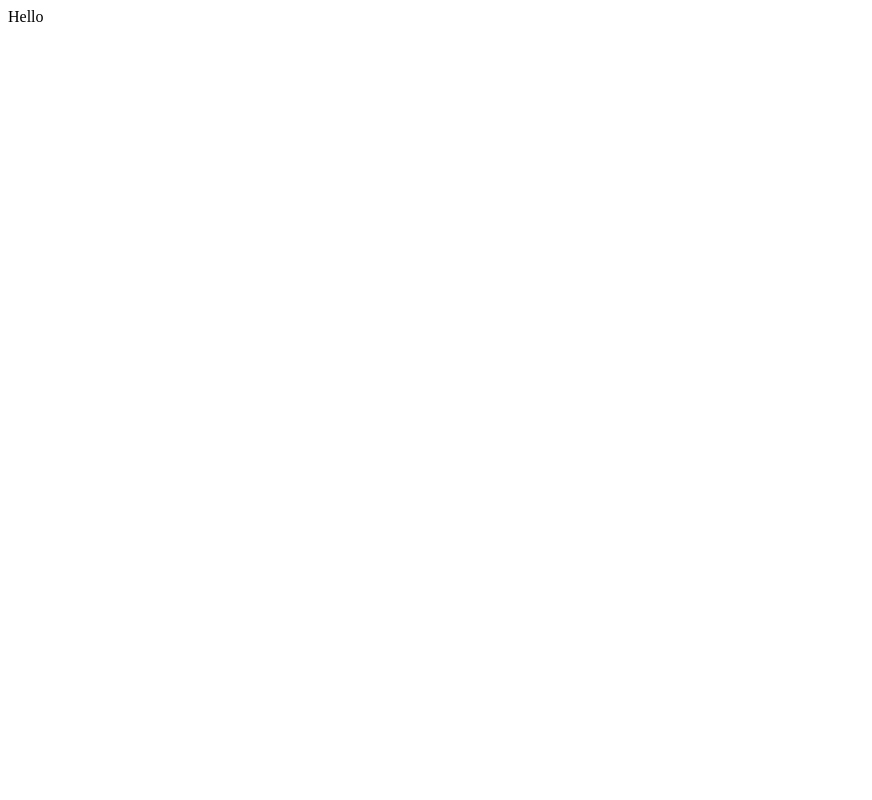
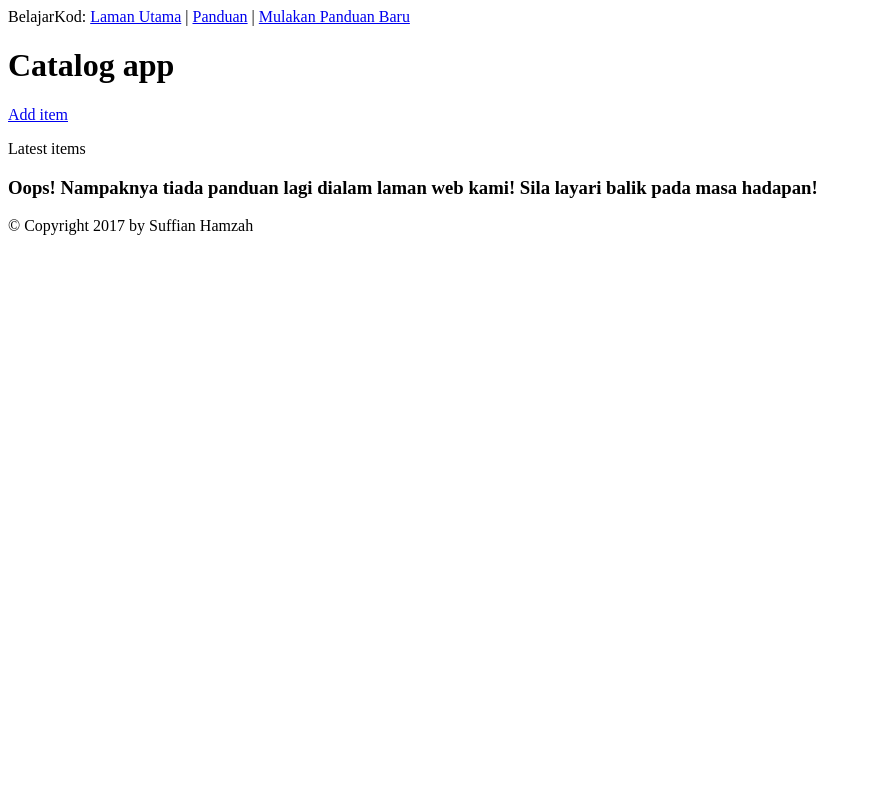
Before and after one commit to suffianhamzah/udacity-fsnd-project4, a Flask app: page / in a window 1280 px wide. Before the commit the part shown is almost empty. Shown: the whole page, without its empty margins (0-872 px from the left). Run offline with Flask 2, Linux system fonts and the light colour scheme; data that the repository does not hold is empty.

Commit message:
Added views for index, categories

```diff
--- a/catalog/__init__.py
+++ b/catalog/__init__.py
@@ -1,6 +1,6 @@
 import os
 
-from flask import Flask, render_template
+from flask import Flask, render_template, url_for
 from .models import db, Item, Category
 
 # base_dir = os.path.abspath()
@@ -15,15 +15,24 @@ db.init_app(app)
 
 @app.route('/')
 def index():
-    return 'Hello'
+    items = Item.query.all()
+    print([item.name for item in items])
+    return render_template('index.html', items=items)
 
 @app.route('/categories')
 def show_categories():
     pass
 
+
 @app.route('/categories/<int:category_id>')
 def show_category(category_id):
+    category = Category.query.filter_by(id=category_id).first_or_404()
+    return category.items
+
+
+@app.route('/items/add', methods=['GET','POST'])
+def add_item():
     pass
 
 if __name__ == '__main__':
-    app.run(host='0.0.0.0', port=9000)
+    app.run()
--- a/catalog/templates/base.html
+++ b/catalog/templates/base.html
@@ -1,5 +1,5 @@
 <!DOCTYPE html>
-<html lang="en">
+<html lang='en'>
 <head>
     {% block head %}
     <title>{% block title %}{% endblock %} - Patalog</title>
@@ -7,14 +7,14 @@
 </head>
 <body>
     <div>BelajarKod:
-        <a href="/to/be/hel">Laman Utama</a>
-        | <a href="/none/">Panduan</a>
-        | <a href="/none/">Mulakan Panduan Baru</a>
+        <a href='/to/be/hel'>Laman Utama</a>
+        | <a href='/none/'>Panduan</a>
+        | <a href='/none/'>Mulakan Panduan Baru</a>
     </div>
-    <div id="content">{% block content %}{% endblock %}</div>
-    <div id="footer">
+    <div id='content'>{% block content %}{% endblock %}</div>
+    <div id='footer'>
         {% block footer %}
-        &copy; Copyright 2017 by
+        &copy; Copyright 2017 by Suffian Hamzah
         {% endblock %}
     </div>
 </body>
--- a/catalog/templates/index.html
+++ b/catalog/templates/index.html
@@ -0,0 +1,20 @@
+{% extends 'base.html'%}
+
+{% block content%}
+<h1>Catalog app</h1>
+
+<p><a href='{{ url_for("add_item") }}'>Add item</a></p>
+<p> Latest items </p>
+<div>
+{% if items%}
+<ul>
+{% for item in items: %}
+    <li>
+        <p> {{ item.name }}, <a href='{{ url_for("show_category", category_id=item.category.id)}}'>{{ item.category.name }}</a></p>
+    </li>
+{% endfor %}
+</ul>
+{% else %}
+<h3>Oops! Nampaknya tiada panduan lagi dialam laman web kami! Sila layari balik pada masa hadapan!</h3>
+{% endif %}
+{% endblock%}
--- a/manage.py
+++ b/manage.py
@@ -42,9 +42,9 @@ def destroydb():
     print('dropped db tables')
 
 
-manager.add_command("shell", Shell)
-manager.add_command("runserver", Server)
+manager.add_command('shell', server)
+manager.add_command('runserver', server)
 
 
-if __name__ == "__main__":
+if __name__ == '__main__':
     manager.run()
```
Also changed, not shown: catalog/templates/category.html (added).
